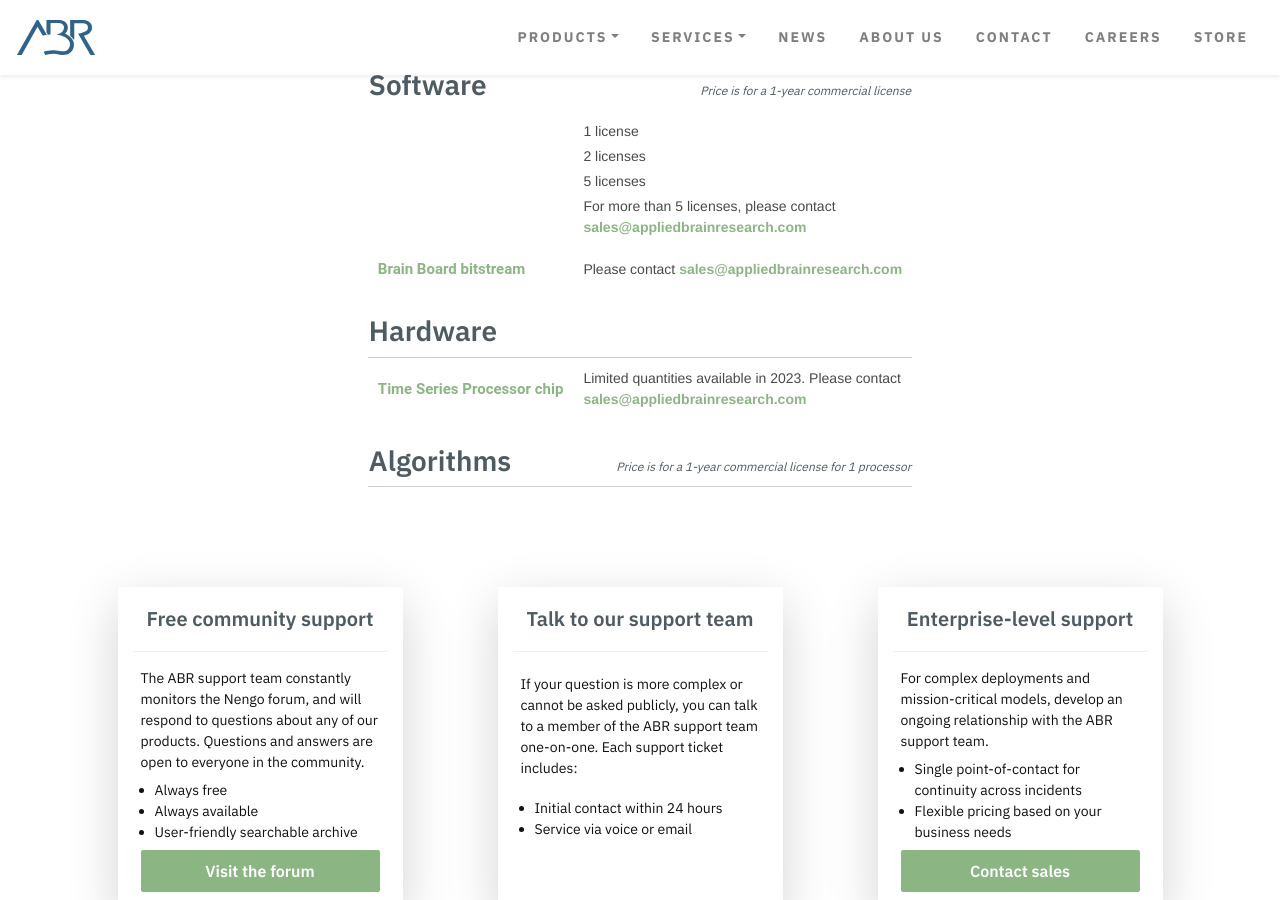
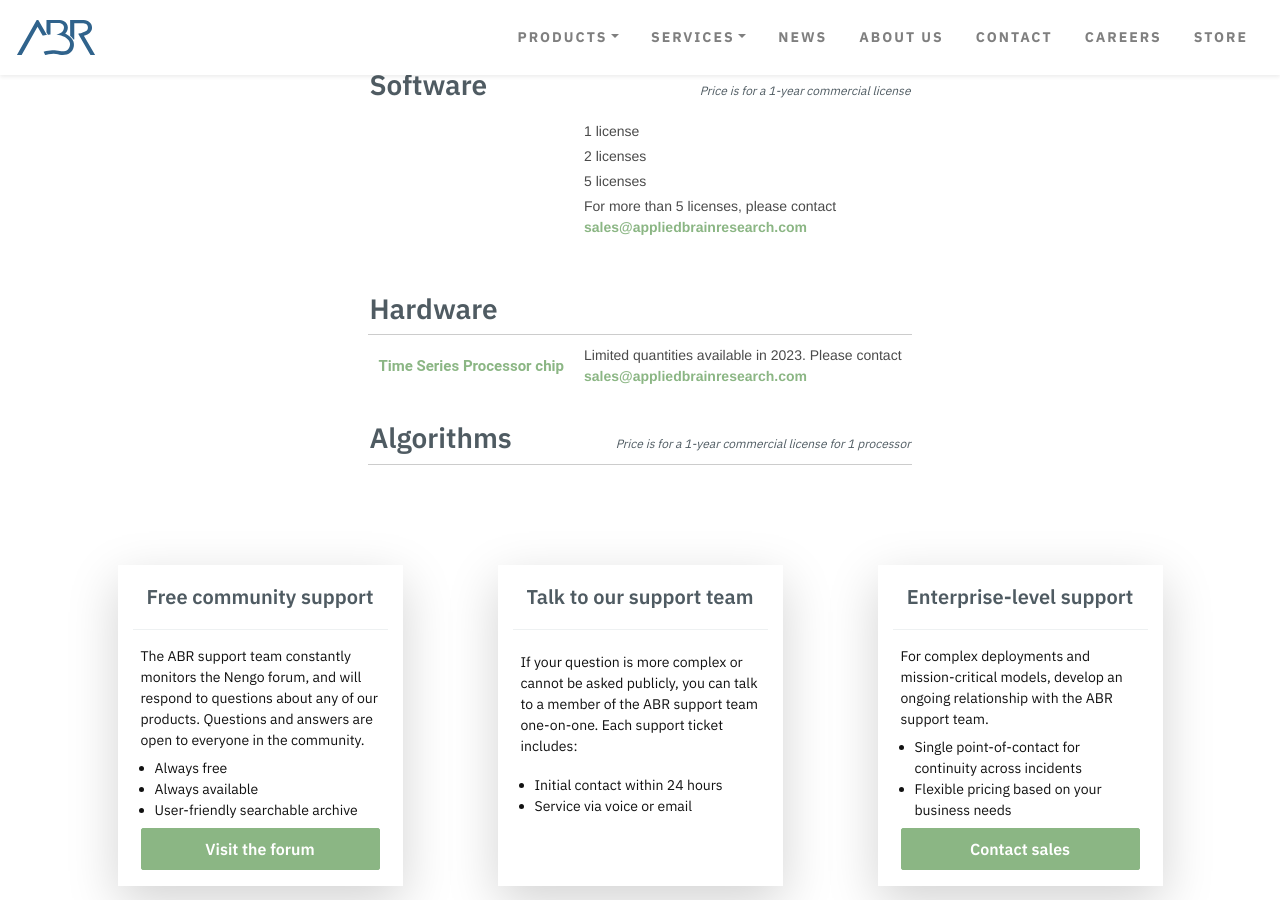
Before and after one commit to abr/abr.github.io, a Jekyll site: the page built from store.html, in a window 1280 px wide and 900 px high, scrolled down 704 px. Built offline with Jekyll 4.4.1, drawn with Linux system fonts in a browser that asks for light colours.

Commit message:
Reenable brain board bitstream

```diff
--- a/store.html
+++ b/store.html
@@ -26,11 +26,6 @@ products:
 
       - name: Brain Board bitstream
         id: 6892042485803
-        override: >
-          Please contact
-          <a href="mailto:sales@appliedbrainresearch.com">
-            sales@appliedbrainresearch.com
-          </a>
 
   - title: Hardware
     items:
```
